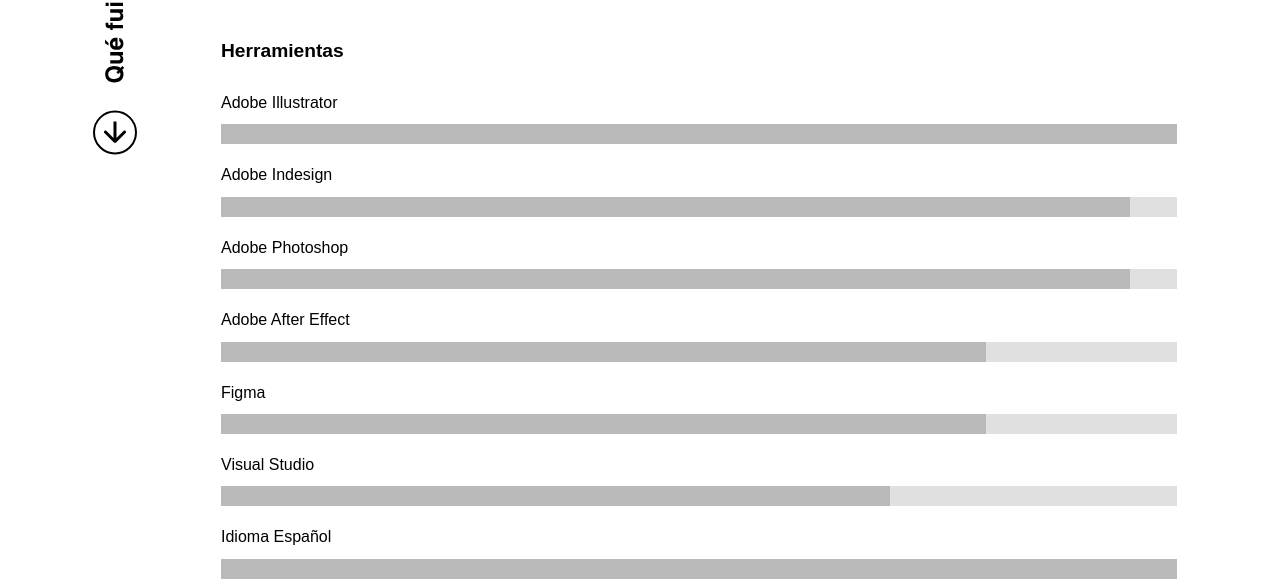
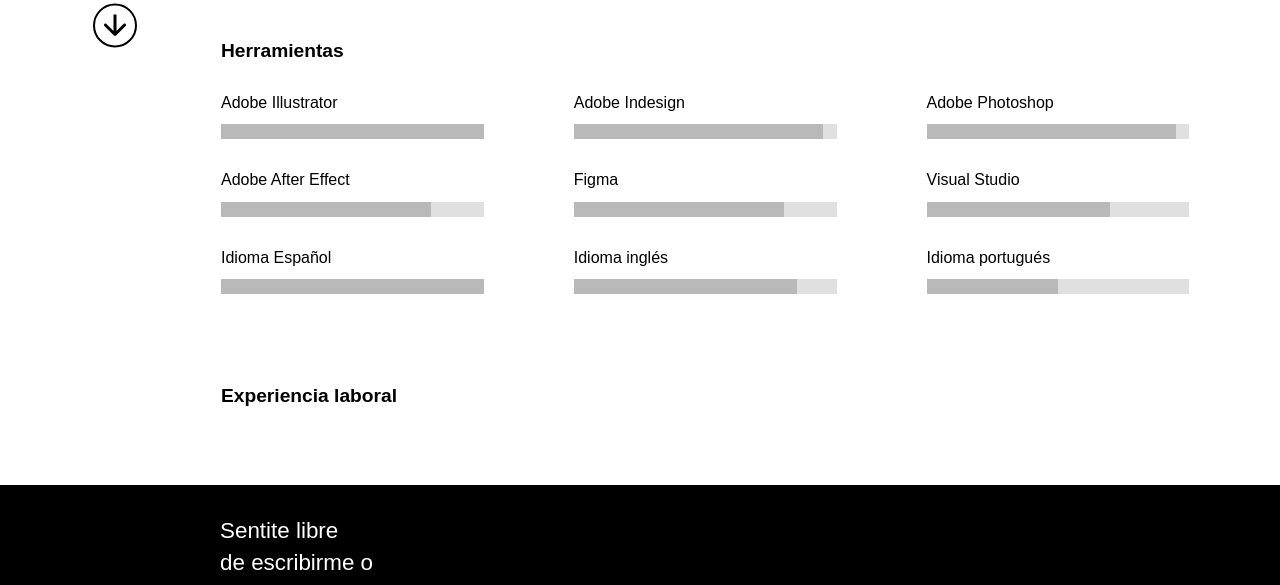
Before and after one commit to SoliAiraudo/MiPaginaPersonal, a website: page paginas/quien_soy.html in a window 1280 px wide. Shown: the part 1131-1716 px from the top of the page. Drawn offline with nearby package versions, Linux system fonts and the light colour scheme.

Commit message:
resueltas las barras de progreso

```diff
--- a/paginas/quien_soy.html
+++ b/paginas/quien_soy.html
@@ -149,45 +149,74 @@
             </div>
 
             <h2 id="h2_subtitulos">Herramientas</h2>
+
+          <div class="progress_box">
+            <div class="progress_box_ind">
             <h4 class="h4">Adobe Illustrator</h4>
-              <div class="progress_style" style="height: 20px;">
+              <div class="progress_style" style="height: 15px;">
               <div class="progress-bar" role="progressbar" style="width: 100%;" aria-valuenow="90" aria-valuemin="0" aria-valuemax="100"></div>
             </div>
+            </div>
 
+            <div class="progress_box_ind_2">
             <h4 class="h4">Adobe Indesign</h4>
-              <div class="progress_style" style="height: 20px;">
+              <div class="progress_style" style="height: 15px;">
               <div class="progress-bar" role="progressbar" style="width: 95%;" aria-valuenow="90" aria-valuemin="0" aria-valuemax="100"></div>
             </div>
+            </div>
 
+            <div class="progress_box_ind_2">
             <h4 class="h4">Adobe Photoshop</h4>
-              <div class="progress_style" style="height: 20px;">
+              <div class="progress_style" style="height: 15px;">
               <div class="progress-bar" role="progressbar" style="width: 95%;" aria-valuenow="90" aria-valuemin="0" aria-valuemax="100"></div>
             </div>
+            </div>
 
+            <div class="progress_box_ind">
             <h4 class="h4">Adobe After Effect</h4>
-              <div class="progress_style" style="height: 20px;">
+              <div class="progress_style" style="height: 15px;">
               <div class="progress-bar" role="progressbar" style="width: 80%;" aria-valuenow="90" aria-valuemin="0" aria-valuemax="100"></div>
             </div>
+            </div>
 
+            <div class="progress_box_ind_2">
             <h4 class="h4">Figma</h4>
-              <div class="progress_style" style="height: 20px;">
+              <div class="progress_style" style="height: 15px;">
               <div class="progress-bar" role="progressbar" style="width: 80%;" aria-valuenow="90" aria-valuemin="0" aria-valuemax="100"></div>
             </div>
+            </div>
 
+            <div class="progress_box_ind_2">
             <h4 class="h4">Visual Studio</h4>
-              <div class="progress_style" style="height: 20px;">
+              <div class="progress_style" style="height: 15px;">
               <div class="progress-bar" role="progressbar" style="width: 70%;" aria-valuenow="90" aria-valuemin="0" aria-valuemax="100"></div>
             </div>
+            </div>
 
+            <div class="progress_box_ind">
             <h4 class="h4">Idioma Español</h4>
-              <div class="progress_style" style="height: 20px;">
+              <div class="progress_style" style="height: 15px;">
               <div class="progress-bar" role="progressbar" style="width: 100%;" aria-valuenow="90" aria-valuemin="0" aria-valuemax="100"></div>
             </div>
+            </div>
 
+            <div class="progress_box_ind_2">
             <h4 class="h4">Idioma inglés</h4>
-              <div class="progress_style" style="height: 20px;">
+              <div class="progress_style" style="height: 15px;">
               <div class="progress-bar" role="progressbar" style="width: 85%;" aria-valuenow="90" aria-valuemin="0" aria-valuemax="100"></div>
             </div>
+            </div>
+
+            <div class="progress_box_ind_2">
+              <h4 class="h4">Idioma portugués</h4>
+                <div class="progress_style" style="height: 15px;">
+                <div class="progress-bar" role="progressbar" style="width: 50%;" aria-valuenow="90" aria-valuemin="0" aria-valuemax="100"></div>
+            </div>
+            </div>
+
+            <h2 id="h2_subtitulos">Experiencia laboral</h2>
+
+          </div>
 
     </main>
 <!-- main ends -->
--- a/scss/components/_main.scss
+++ b/scss/components/_main.scss
@@ -72,7 +72,8 @@
    margin: 30px 20px 10px 30px;
 }
 
-/* Estilos de las listas*/
+/*-----Estilos de las listas-----*/
+
 .box_list{
    padding: 20px 10px 20px 50px;
    margin: 10px 50px;
@@ -113,7 +114,7 @@
 
 .progress_style{
    display: flex;
-   height: 1rem;
+   height: 0.8rem;
    overflow: hidden;
    font-size: .75rem;
    background-color: #e0e0e0;
--- a/scss/components/_mediaqueries.scss
+++ b/scss/components/_mediaqueries.scss
@@ -23,6 +23,44 @@
     }
     }
 
+@media screen and (min-width: 600px) {
+    .progress_box{
+    display:flex;
+    flex-direction: row;
+    flex-wrap:wrap;
+    width: 100%;
+    }
+    }
+
+@media screen and (min-width: 600px) {
+    .progress_box_ind{
+    width: 25%;
+    margin: 0 0 0 40px;
+    }
+    }
+
+@media screen and (min-width: 600px) {
+    .progress_box_ind_2{
+    width: 25%;
+    margin: 0 0 0 90px;
+    }
+    }
+
+@media screen and (min-width: 600px) {
+    .h4{
+    line-height: 1.4rem;
+    font-weight: 400;
+    margin: 0;
+    }
+    }
+
+@media screen and (min-width: 600px) {
+    .progress_style{
+    width: 100%;
+    margin: 10px 0px 30px 0;
+    }
+    }
+
 /*@media screen and (max-width: 600px) {
     .pie{
         text-align: left;
```
Also changed, not shown: css/style.css.
